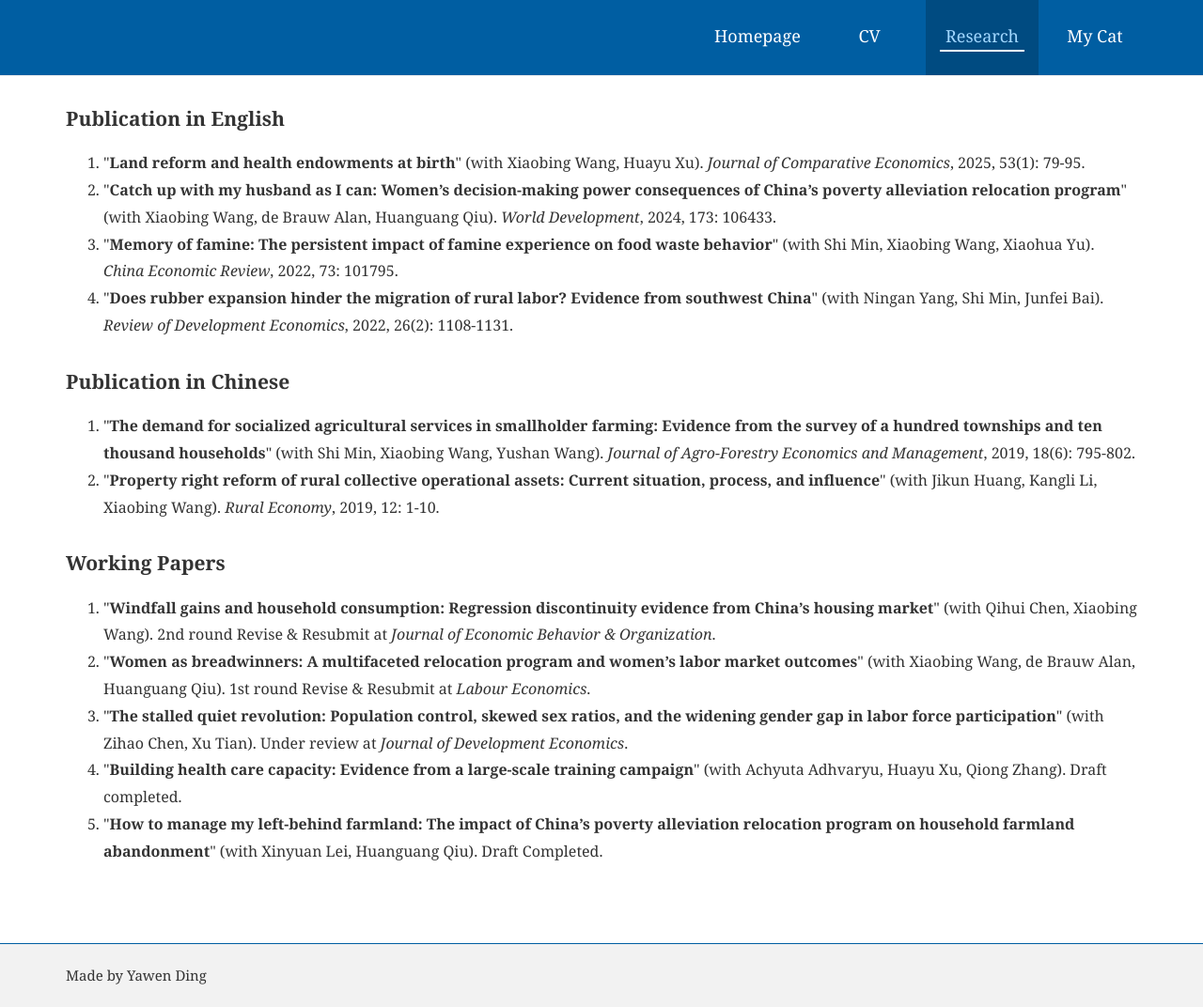
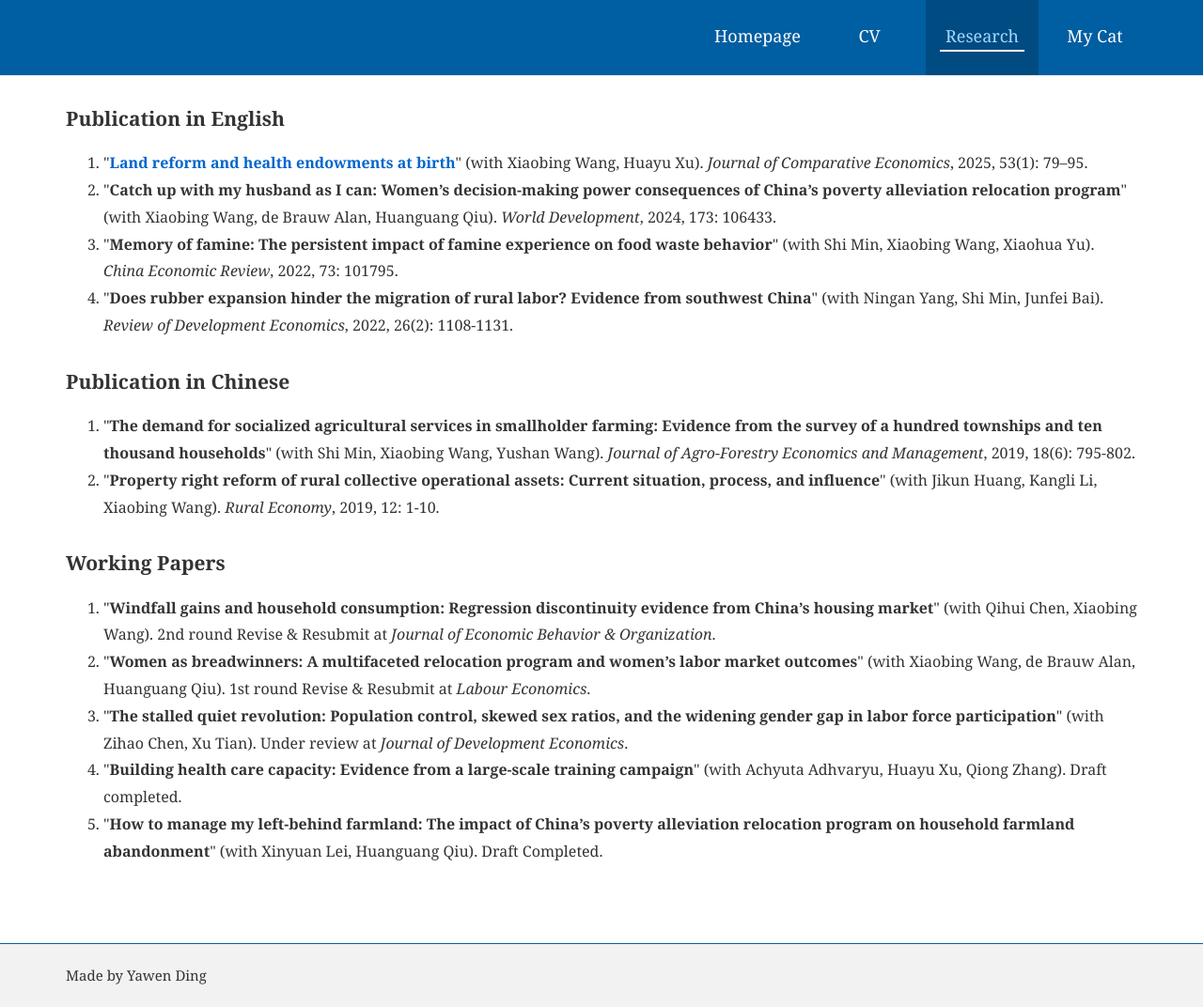
Before and after one commit to YawenDing/yawending.github.io, a Jekyll site: the page built from pages/_research/index.md, in a window 1280 px wide. Shown: the whole page at 94% size. Built offline with Jekyll 4.4.1, drawn with Linux system fonts in a browser that asks for light colours.

Commit message:
Update index.md

```diff
--- a/pages/_research/index.md
+++ b/pages/_research/index.md
@@ -8,7 +8,9 @@ no_heading: true
 
 <ol>
 
-<li>"<b>Land reform and health endowments at birth</b>" (with Xiaobing Wang, Huayu Xu). <i>Journal of Comparative Economics</i>, 2025, 53(1): 79-95.</li>
+<li>
+  "<a href="https://www.sciencedirect.com/science/article/abs/pii/S014759672400060X" target="_blank" rel="noopener"><b>Land reform and health endowments at birth</b></a>" (with Xiaobing Wang, Huayu Xu). <i>Journal of Comparative Economics</i>, 2025, 53(1): 79–95.
+</li>
 
 <li>"<b>Catch up with my husband as I can: Women’s decision-making power consequences of China’s poverty alleviation relocation program</b>" (with Xiaobing Wang, de Brauw Alan, Huanguang Qiu). <i>World Development</i>, 2024, 173: 106433.</li>
 
```
